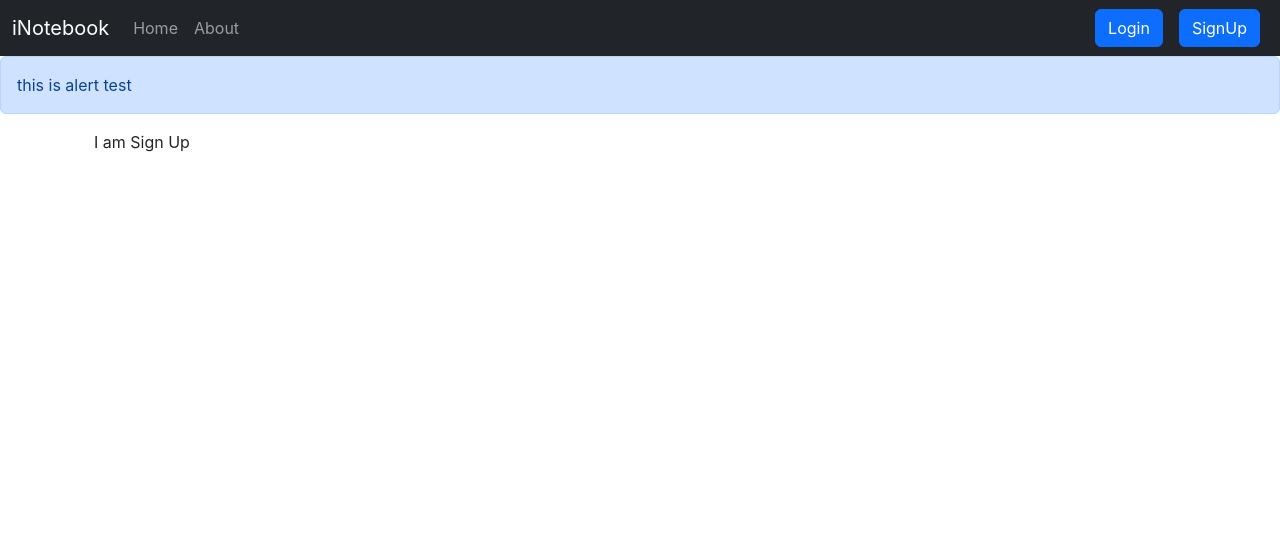
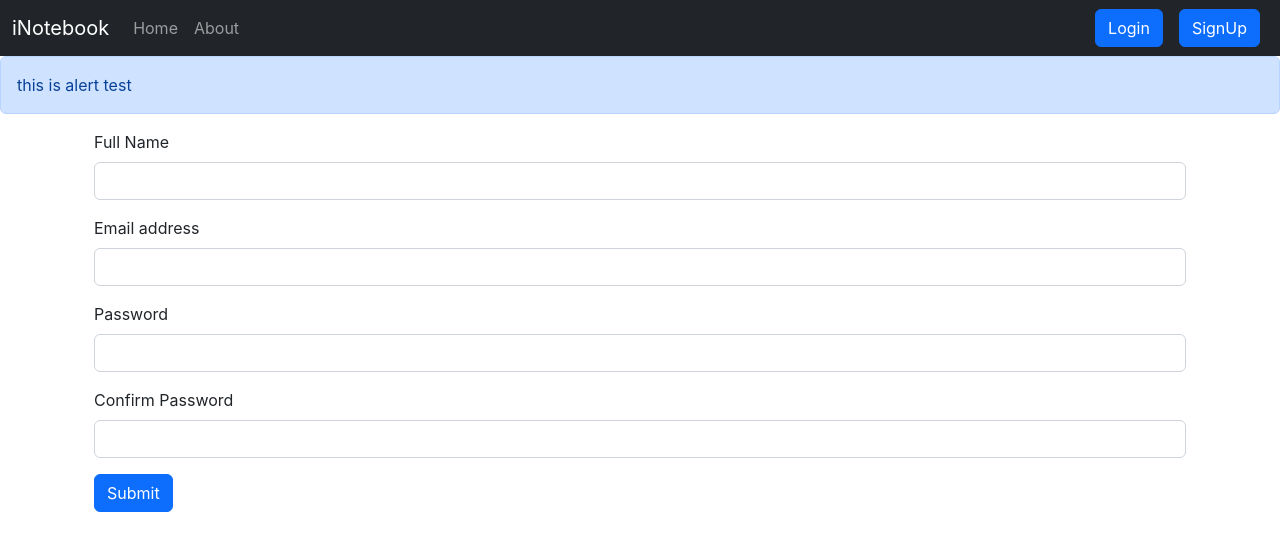
Before and after one commit to JaiAgarwal-24/iNotebook_React_FE, a React (Create React App) app: page /signup in a window 1280 px wide. Shown: the top 550 px of the page. Built offline with nearby package versions, Linux system fonts and the light colour scheme.

Commit message:
Configuring Signup and setting up front end for signup and validationn

```diff
--- a/src/Components/Signup.js
+++ b/src/Components/Signup.js
@@ -1,11 +1,61 @@
-import React from 'react'
+import React, { useState } from 'react';
+import { useNavigate } from 'react-router-dom';
 
 const Signup = () => {
-  return (
-    <div className='container'>
-      I am Sign Up
-    </div>
-  )
+
+    const [lcreds, setLcreds] = useState({ fname: "", email: "", password: "", cpassword: "" })
+
+    let navigate = useNavigate();
+
+    const handleSubmit = async (e) => {
+        e.preventDefault();
+
+        const response = await fetch("http://localhost:5000/auth/createuser", {
+            method: 'POST',
+            headers: {
+                'content-type': 'application/json'
+            },
+            body: JSON.stringify({name : lcreds.fname, email: lcreds.email, password: lcreds.password})
+        });
+        const json = await response.json();
+        console.log(json)
+        if(json.success){
+            localStorage.setItem('auth-token', json.authtoken);
+            navigate({pathname: "/"});
+        }
+        else{
+            alert(json.error)
+        }
+
+    }
+
+    const onChange = (e) => {
+        setLcreds({...lcreds, [e.target.name]: e.target.value})
+    }
+
+    return (
+        <div className='container'>
+            <form onSubmit={handleSubmit}>
+                <div className="mb-3">
+                    <label htmlFor="fname" className="form-label">Full Name</label>
+                    <input type="text" className="form-control" id="fname" name='fname' onChange={onChange} value={lcreds.fname} aria-describedby="emailHelp" required minLength={3} />
+                </div>
+                <div className="mb-3">
+                    <label htmlFor="email" className="form-label">Email address</label>
+                    <input type="email" className="form-control" id="email" name='email' onChange={onChange} value={lcreds.email} aria-describedby="emailHelp" required  />
+                </div>
+                <div className="mb-3">
+                    <label htmlFor="password" className="form-label">Password</label>
+                    <input type="password" className="form-control" id="password" name='password' onChange={onChange} value={lcreds.password} required minLength={5} />
+                </div>
+                <div className="mb-3">
+                    <label htmlFor="cpassword" className="form-label">Confirm Password</label>
+                    <input type="password" className="form-control" id="cpassword" name='cpassword' onChange={onChange} value={lcreds.cpassword} required minLength={5} />
+                </div>
+                <button disabled = {lcreds.password !== lcreds.cpassword} type="submit" className="btn btn-primary" >Submit</button>
+            </form>
+        </div>
+    )
 }
 
 export default Signup
```
